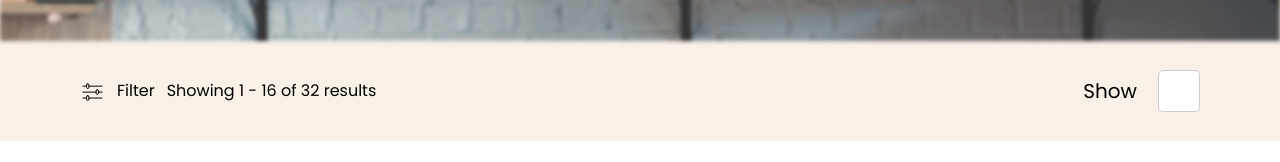
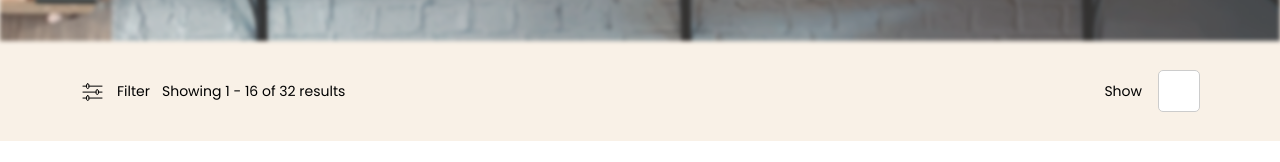
Before and after one commit to JhonyDomingos/result-list-de-e-ommerce, a React (Vite) app: page / in a window 1280 px wide. Shown: the part 339-501 px from the top of the page. Built offline with nearby package versions, Linux system fonts and the light colour scheme.

Commit message:
refactor(components): refactor the filter button props
- Refactor the props on filter button like: Type, title
- Refactor the shopSection style for input and label
- Refactor the interface for default button components
- Added input to control the number of items displayed per page

```diff
--- a/src/components/Buttons/defaultButtons/buttons.tsx
+++ b/src/components/Buttons/defaultButtons/buttons.tsx
@@ -1,4 +1,6 @@
-interface IButtonProps extends React.ButtonHTMLAttributes<HTMLButtonElement> {}
+import { ButtonHTMLAttributes } from "react";
+
+export interface IButtonProps extends ButtonHTMLAttributes<HTMLButtonElement> {}
 
 export const Button = ({ children, ...props }: IButtonProps) => {
   return <button {...props}>{children}</button>;
--- a/src/components/ShopSection/ShopSection.tsx
+++ b/src/components/ShopSection/ShopSection.tsx
@@ -5,6 +5,7 @@ import iconFilter from "../../assets/icons/system-uicons_filtering.svg";
 import { BgContainer } from "./bgContainer/BgContainer";
 import { FilterButton } from "./filterButton/FilterButton";
 import { ResultInfo } from "./resultInfo/ResultInfo";
+import { Input } from "../input/Input";
 export const ShopSection = () => {
   return (
     <div className="container">
@@ -13,7 +14,9 @@ export const ShopSection = () => {
           <h1 className={shopSectionStyles.title}>Shop Section</h1>
           <p className={shopSectionStyles.path}>
             <span>home</span>
-            <span><img src={arrow} alt="arrow" /></span>
+            <span>
+              <img src={arrow} alt="arrow" />
+            </span>
             Shop
           </p>
         </div>
@@ -26,6 +29,7 @@ export const ShopSection = () => {
         <div className={shopSectionStyles.filterBtnContainer}>
           <FilterButton
             classname={shopSectionStyles.filterBtn}
+            props={{ type: "button", title: "Filter Button" }}
             icon={iconFilter}
           />
           <ResultInfo
@@ -36,10 +40,10 @@ export const ShopSection = () => {
           />
         </div>
         <div className={shopSectionStyles.showItems}>
-          <p>Show</p>
-          <input type="number" min="1" max="32" />
+          <Input label="Show" type="number" min="1" max="32" />
         </div>
       </section>
+
     </div>
   );
 };
--- a/src/components/ShopSection/filterButton/FilterButton.tsx
+++ b/src/components/ShopSection/filterButton/FilterButton.tsx
@@ -1,14 +1,16 @@
-import { Button } from "../../Buttons/defaultButtons/buttons";
+import { Button, IButtonProps } from "../../Buttons/defaultButtons/buttons";
 
 interface IFilterButtonProps {
   icon: string;
   classname?: string;
+  props?: IButtonProps
+
 }
 
-export const FilterButton = ({ icon, classname }: IFilterButtonProps) => {
+export const FilterButton = ({ props, icon, classname }: IFilterButtonProps) => {
   return (
     <div className={classname}>
-      <Button>
+      <Button {...props}>
         <img src={icon} alt="Filter Icon" />
       </Button>
       <p>Filter</p>
--- a/src/components/ShopSection/shopSection.module.css
+++ b/src/components/ShopSection/shopSection.module.css
@@ -60,8 +60,8 @@
     padding: 0 1rem;
 }
 
-.filterBar p {
-    font-size: 1rem;
+.filterBar p, .showItems label {
+    font-size: 0.875rem;
     font-weight: 400;
 }
 
@@ -91,7 +91,7 @@
     display: flex;
     justify-content: center;
     align-items: center;
-    gap: .3rem;
+    gap: .5rem;
     margin-top: 2.5rem;
 }
 
@@ -111,6 +111,7 @@
 /* Iput config */
 .showItems input[type=number] {
     -moz-appearance: textfield;
+    appearance: textfield; /* Add the default appearance property */
 }
 
 .showItems input[type=number]::-webkit-outer-spin-button,
```
